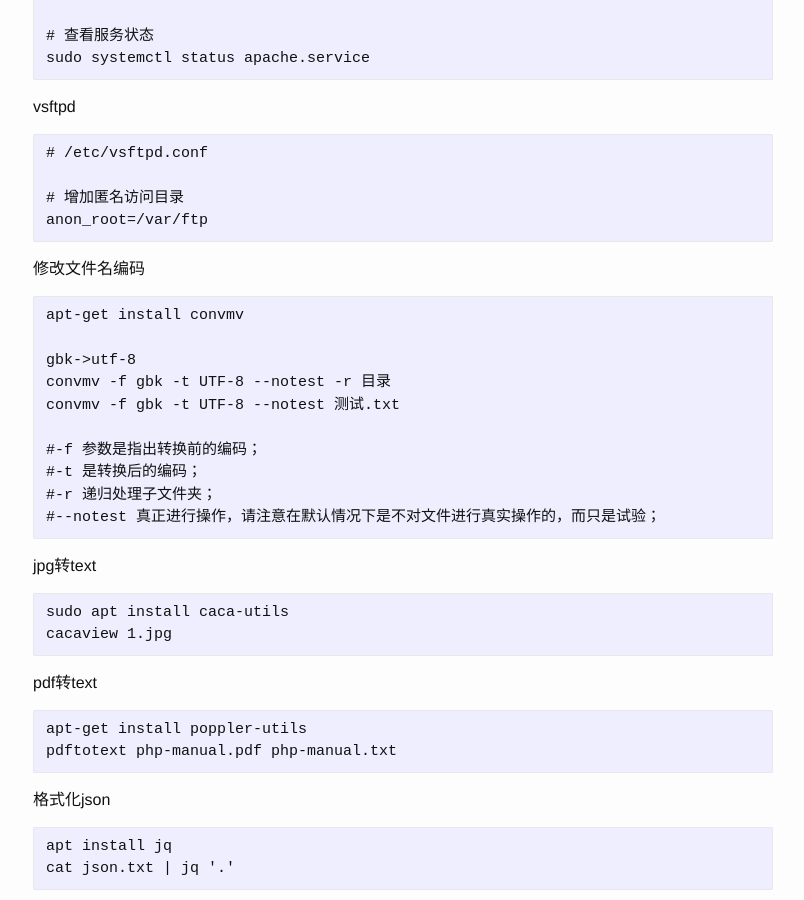
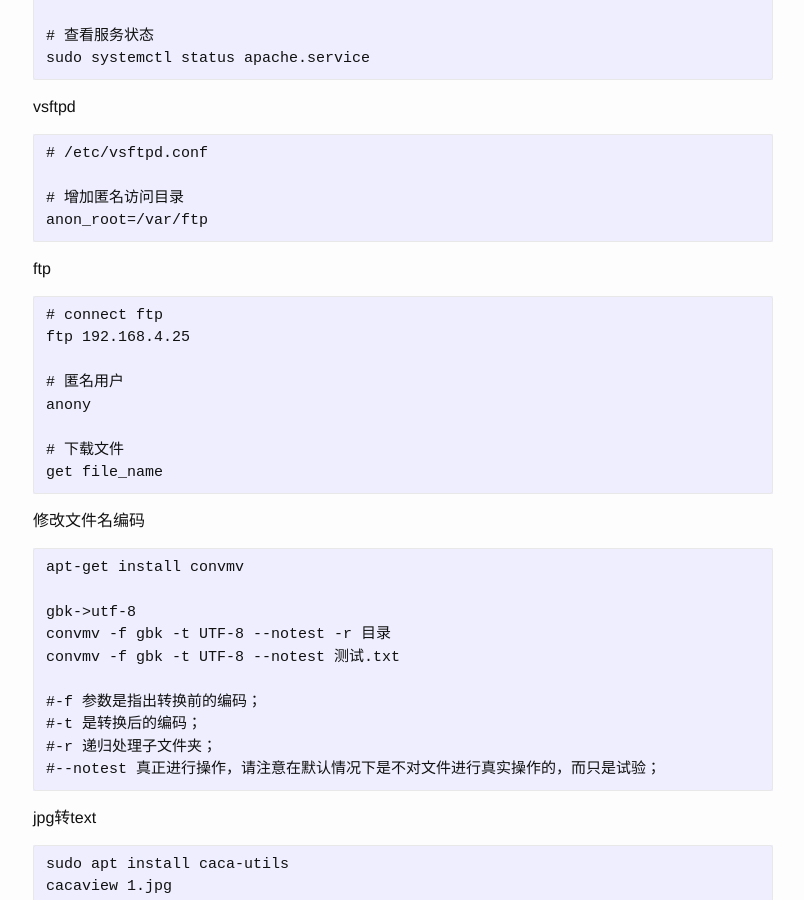
Before and after one commit to josephstalin117/josephstalin117.github.io, a Jekyll site: the page built from _posts/2016-04-04-linux.markdown, in a window 1280 px wide and 900 px high, scrolled down 13367 px. Shown: the whole window, without its empty margins (237-1041 px from the left). Built offline with Jekyll 4.4.1, drawn with Linux system fonts in a browser that asks for light colours.

Commit message:
update linux ftp

````diff
--- a/_posts/2016-04-04-linux.markdown
+++ b/_posts/2016-04-04-linux.markdown
@@ -622,6 +622,18 @@ vsftpd
 anon_root=/var/ftp
 ```
 
+ftp
+```
+# connect ftp
+ftp 192.168.4.25
+
+# 匿名用户
+anony
+
+# 下载文件
+get file_name
+```
+
 修改文件名编码
 ```
 apt-get install convmv
````
